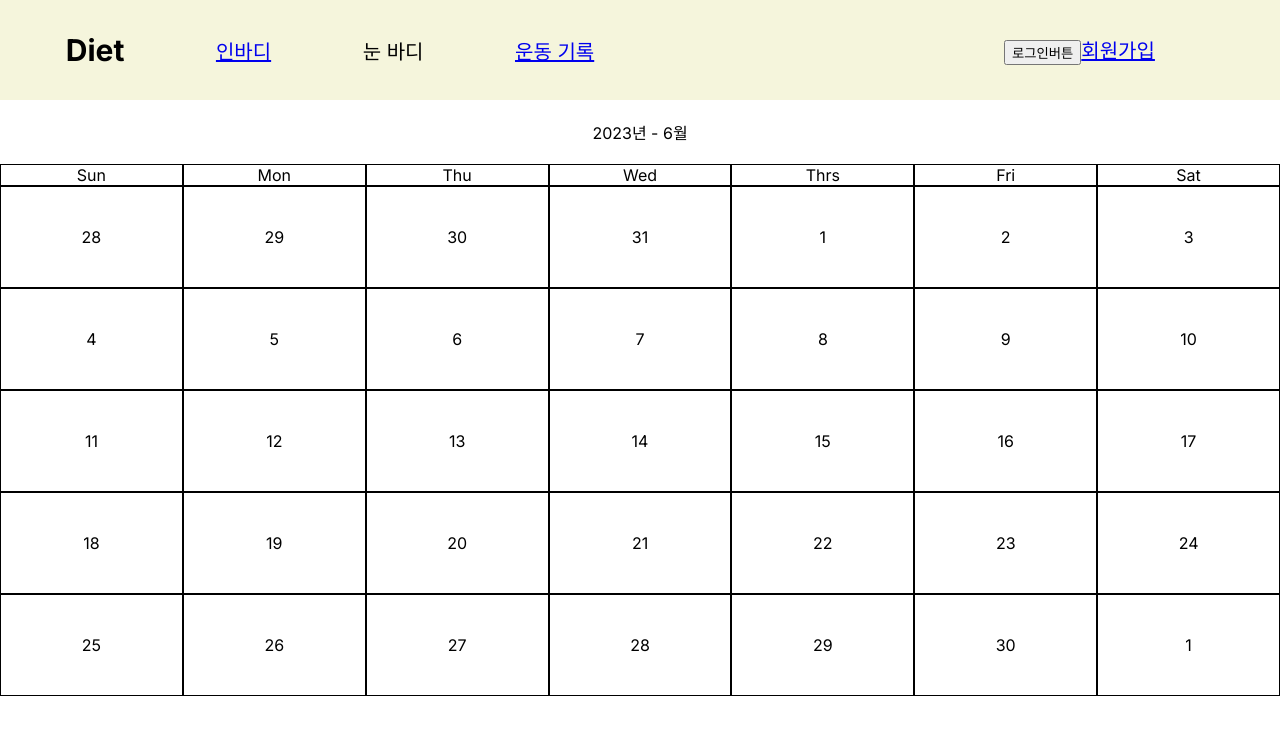
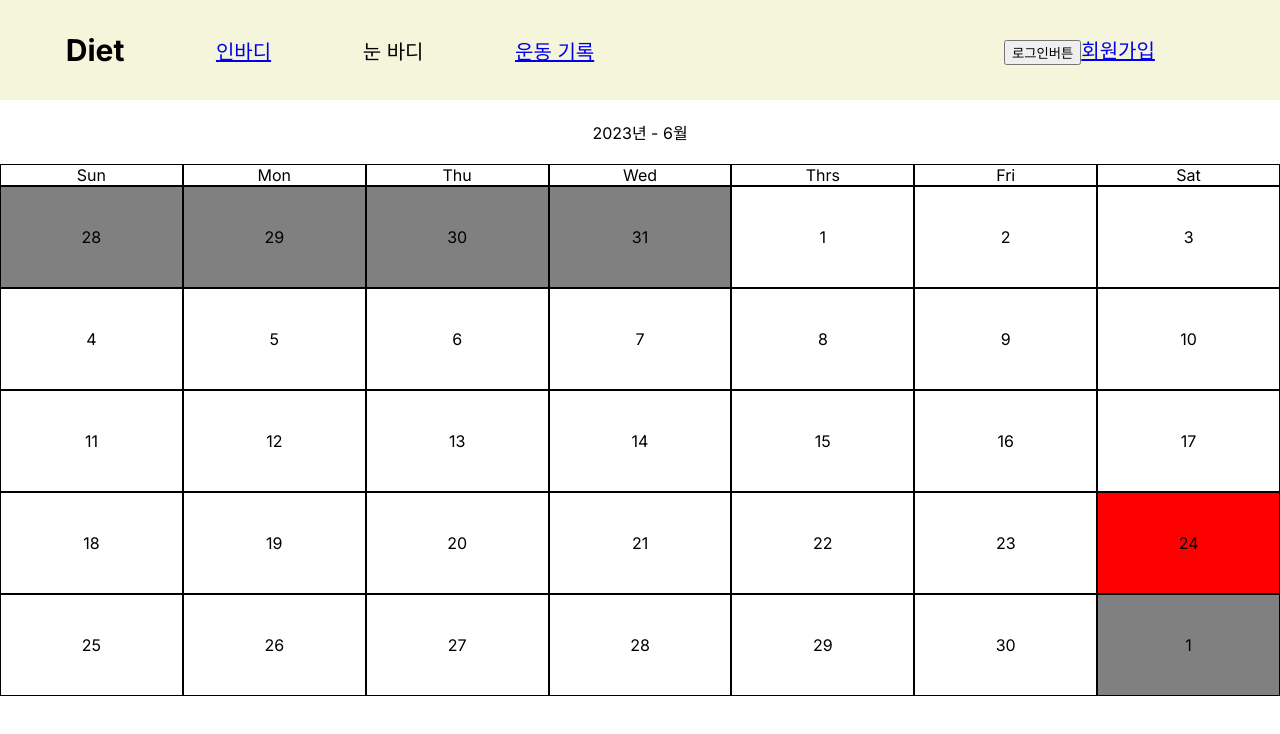
Before and after one commit to leaftha/diet-record, a Next.js app: page /daily in a window 1280 px wide. Shown: the top 734 px of the page. Built offline with nearby package versions, Linux system fonts and the light colour scheme; no server answers.

Commit message:
modal basic

```diff
--- /dev/null
+++ b/app/daily/Modal.js
@@ -0,0 +1,7 @@
+export default function Modal() {
+  return (
+    <div>
+      <h1>daf</h1>
+    </div>
+  );
+}
--- a/app/daily/calenderCell.js
+++ b/app/daily/calenderCell.js
@@ -3,29 +3,46 @@ import { startOfMonth, endOfMonth, startOfWeek, endOfWeek } from "date-fns";
 import { format } from "date-fns";
 import { addDays } from "date-fns";
 import classes from "./calenderCell.module.css";
+import { useState } from "react";
+import Modal from "./Modal";
 
 export default function CalenderCell({ currentMonth }) {
+  const [modal, setModal] = useState(false);
   const monthStart = startOfMonth(currentMonth);
   const monthEnd = endOfMonth(monthStart);
   const startDate = startOfWeek(monthStart);
   const endDate = endOfWeek(monthEnd);
+  const currentDay = format(currentMonth, "d");
+  const currMonth = format(currentMonth, "M");
 
+  const showModal = () => {
+    setModal(true);
+  };
+  console.log(modal);
   const rows = [];
   let days = [];
   let day = startDate;
   let formattedDate = "";
+  let formattedMonth = "";
 
   while (day <= endDate) {
     for (let i = 0; i < 7; i++) {
       formattedDate = format(day, "d");
-      const cloneDay = day;
+      formattedMonth = format(day, "M");
       days.push(
         <div className={classes.cell} key={day}>
           <span
             className={
-              format(currentMonth, "M") !== format(day, "M")
-                ? "text not-valid"
+              formattedDate === currentDay && formattedMonth === currMonth
+                ? classes.currentDay
+                : formattedMonth != currMonth
+                ? classes.prevMonth
                 : ""
+            }
+            onClick={
+              formattedDate === currentDay && formattedMonth === currMonth
+                ? showModal
+                : null
             }
           >
             {formattedDate}
@@ -41,5 +58,10 @@ export default function CalenderCell({ currentMonth }) {
     );
     days = [];
   }
-  return <div className={classes.body}>{rows}</div>;
+  return (
+    <div className={classes.body}>
+      {rows}
+      {modal && <Modal />}
+    </div>
+  );
 }
--- a/app/daily/calenderCell.module.css
+++ b/app/daily/calenderCell.module.css
@@ -17,3 +17,21 @@
   justify-content: center;
   border: 1px solid black;
 }
+
+.currentDay {
+  display: flex;
+  align-items: center;
+  justify-content: center;
+  width: 100%;
+  height: 100%;
+  background-color: red;
+}
+
+.prevMonth {
+  display: flex;
+  align-items: center;
+  justify-content: center;
+  width: 100%;
+  height: 100%;
+  background-color: gray;
+}
```
